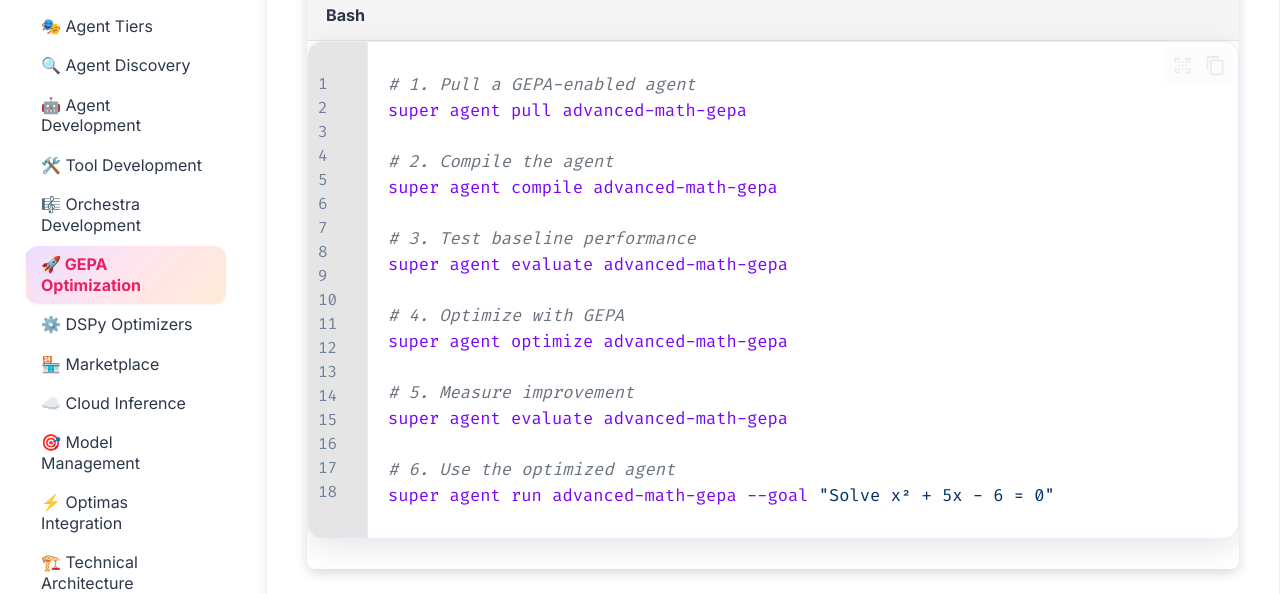
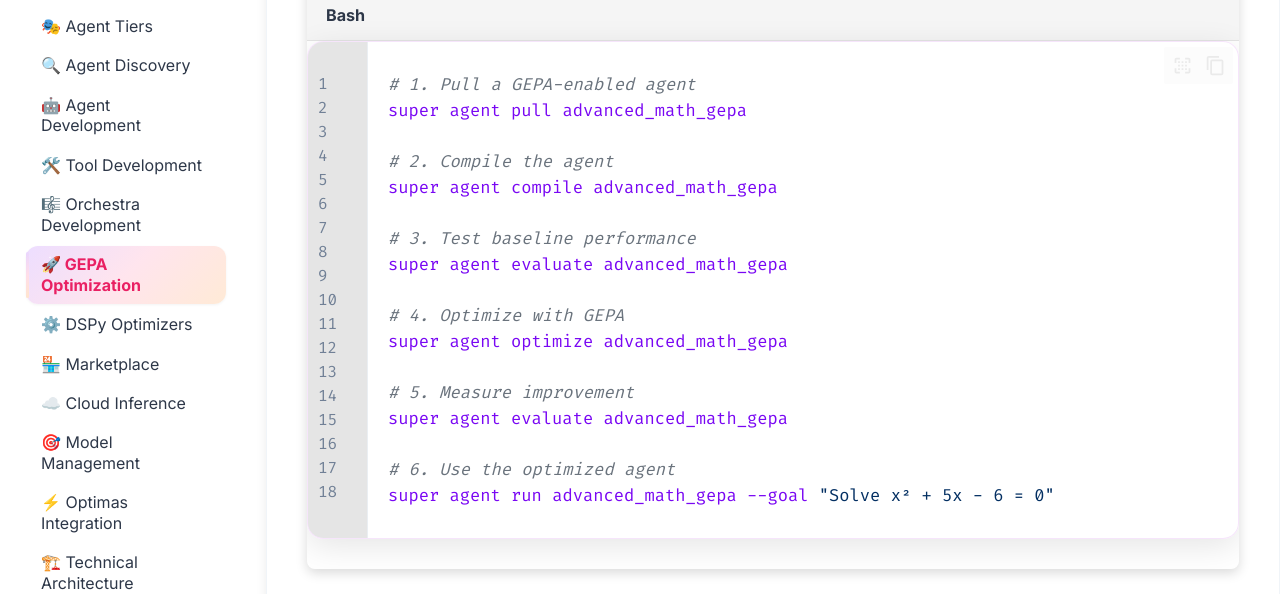
Before and after one commit to SuperagenticAI/superoptix-ai, an MkDocs documentation site: the page built from docs/guides/gepa-optimization.md, in a window 1280 px wide and 900 px high, scrolled down 2404 px. Shown: the part 161-755 px from the top of the window. Built offline with MkDocs 1.6.1 and Material for MkDocs 9.7.7, drawn with Linux system fonts in a browser that asks for light colours; some of the changed text lies outside the part shown.

````diff
--- a/docs/guides/gepa-optimization.md
+++ b/docs/guides/gepa-optimization.md
@@ -50,22 +50,22 @@ The fastest way to get started with GEPA in SuperOptiX:
 
 ```bash
 # 1. Pull a GEPA-enabled agent
-super agent pull advanced-math-gepa
+super agent pull advanced_math_gepa
 
 # 2. Compile the agent
-super agent compile advanced-math-gepa
+super agent compile advanced_math_gepa
 
 # 3. Test baseline performance
-super agent evaluate advanced-math-gepa
+super agent evaluate advanced_math_gepa
 
 # 4. Optimize with GEPA
-super agent optimize advanced-math-gepa
+super agent optimize advanced_math_gepa
 
 # 5. Measure improvement
-super agent evaluate advanced-math-gepa
+super agent evaluate advanced_math_gepa
 
 # 6. Use the optimized agent
-super agent run advanced-math-gepa --goal "Solve x² + 5x - 6 = 0"
+super agent run advanced_math_gepa --goal "Solve x² + 5x - 6 = 0"
 ```
 
 ### Basic GEPA Configuration
@@ -572,20 +572,20 @@ metric: vulnerability_detection_feedback
 
 ```bash
 # 1. Create or pull a GEPA-ready agent
-super agent pull advanced-math-gepa
+super agent pull advanced_math_gepa
 
 # 2. Compile and establish baseline
-super agent compile advanced-math-gepa
-super agent evaluate advanced-math-gepa
+super agent compile advanced_math_gepa
+super agent evaluate advanced_math_gepa
 
 # 3. Run GEPA optimization
-super agent optimize advanced-math-gepa
+super agent optimize advanced_math_gepa
 
 # 4. Validate improvements
-super agent evaluate advanced-math-gepa
+super agent evaluate advanced_math_gepa
 
 # 5. Test the optimized agent
-super agent run advanced-math-gepa --goal "Solve 2x² + 3x - 5 = 0"
+super agent run advanced_math_gepa --goal "Solve 2x² + 3x - 5 = 0"
 ```
 
 ## Related Documentation
````
Also changed, not shown: docs/examples/agents/gepa-integration.md (+6 -6 lines).
